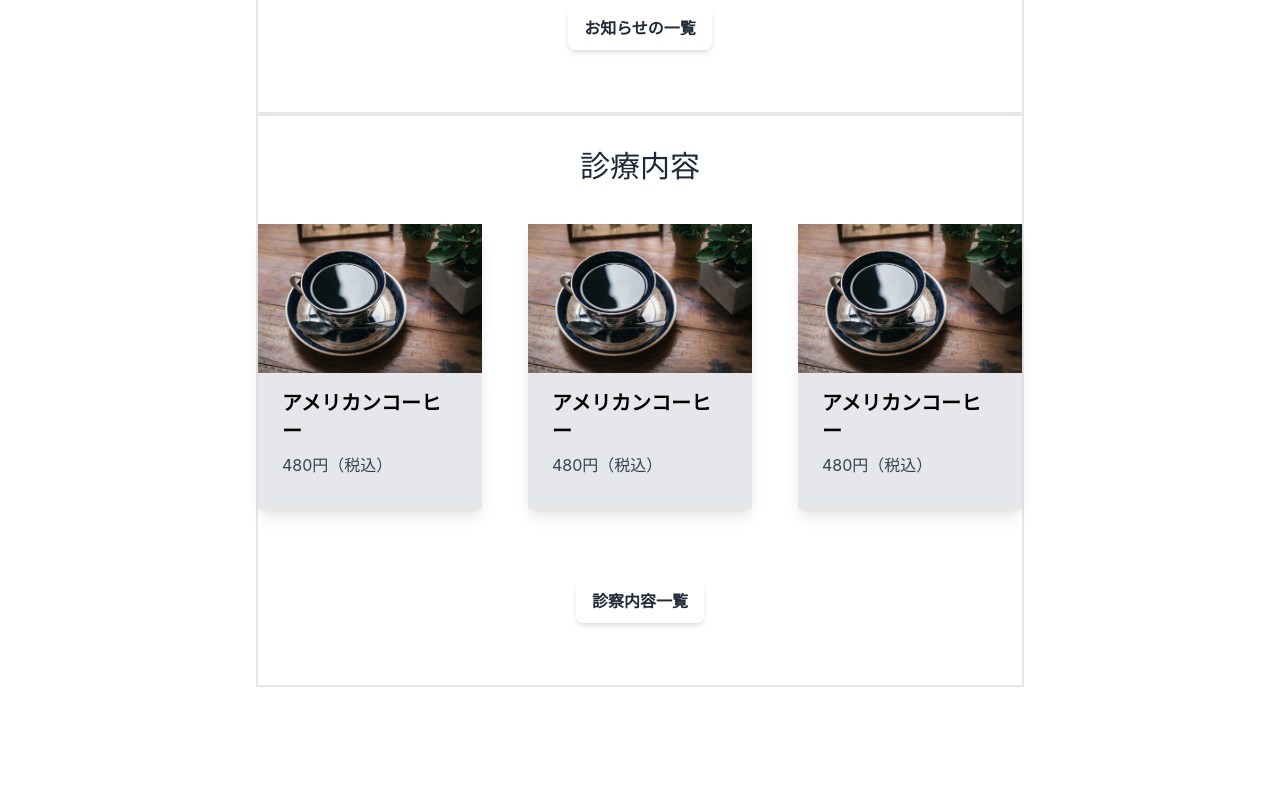
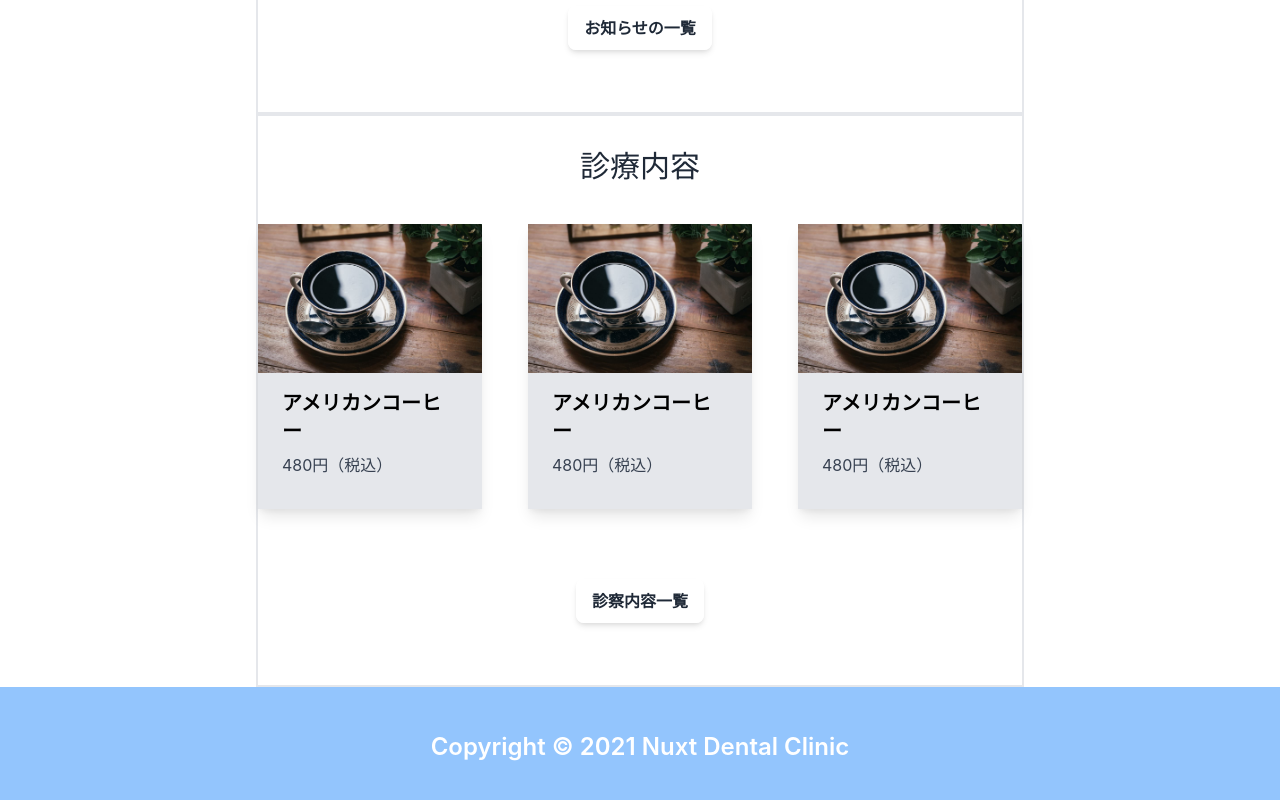
Before and after one commit to kento-yoshidu/myforms_backend, a Nuxt app: page / in a window 1280 px wide. Shown: the part 1214-2014 px from the top of the page. Before the commit the page ends 1901 px from the top, so only its background shows below. Built offline with nearby package versions, Linux system fonts and the light colour scheme.

Commit message:
Create LayoutFooter.vue
フッターのコンポーネント化

```diff
--- /dev/null
+++ b/components/LayoutFooter.vue
@@ -0,0 +1,15 @@
+<template>
+  <footer class="bg-blue-300 pb-10 pt-10">
+    <p
+      class="text-center text-white text-2xl font-semibold leading-relaxed whitespace-no-wrap"
+    >
+      Copyright © 2021 Nuxt Dental Clinic
+    </p>
+  </footer>
+</template>
+
+<script>
+export default {
+  name: 'LayoutFooter'
+}
+</script>
--- a/layouts/default.vue
+++ b/layouts/default.vue
@@ -3,6 +3,7 @@
 
     <layout-header />
     <Nuxt />
+    <layout-footer />
 
   </div>
 </template>
```
